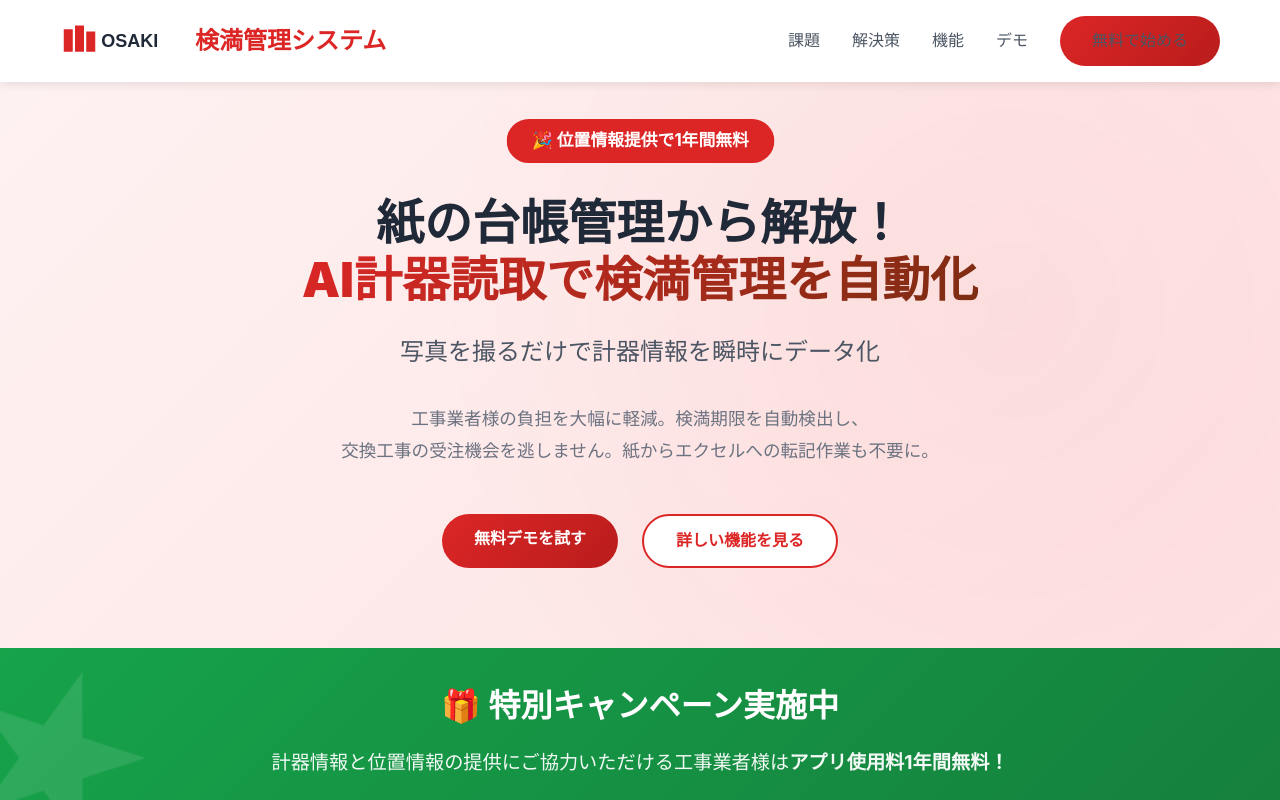
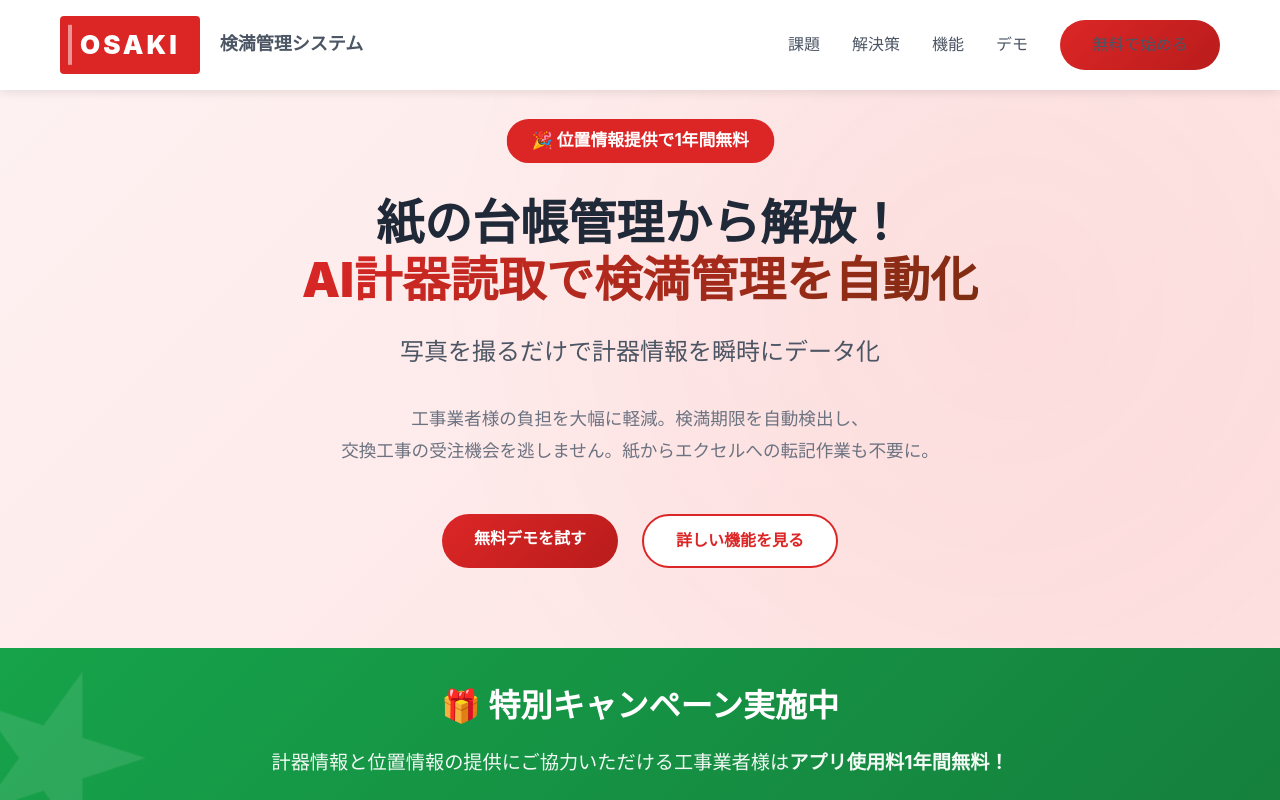
Before and after one commit to IB6644/LP-kenman, a website: page index.html in a window 1280 px wide. Shown: the top 800 px of the page. Drawn offline with Linux system fonts and the light colour scheme.

Commit message:
Update OSAKI logo design across all pages - Remove bar graph SVG elements - Implement official OSAKI brand logo style - Add red background badge design for OSAKI text - Consistent logo styling across all pages - Professional typography with proper spacing

```diff
--- a/admin-demo.html
+++ b/admin-demo.html
@@ -313,12 +313,8 @@
     <!-- Header -->
     <header class="admin-header">
         <div class="logo-section">
-            <svg width="40" height="40" viewBox="0 0 60 60" xmlns="http://www.w3.org/2000/svg">
-                <rect x="5" y="15" width="12" height="30" fill="#DC2626"/>
-                <rect x="20" y="10" width="12" height="35" fill="#DC2626"/>
-                <rect x="35" y="18" width="12" height="27" fill="#DC2626"/>
-            </svg>
-            <span class="logo-text">検満管理台帳システム</span>
+            <span style="background: #DC2626; color: white; padding: 6px 16px; border-radius: 4px; font-size: 20px; font-weight: 900; letter-spacing: 2px;">OSAKI</span>
+            <span class="logo-text" style="margin-left: 10px;">検満管理台帳システム</span>
         </div>
         <div class="user-info">
             <div class="notification-bell">
--- a/index.html
+++ b/index.html
@@ -43,11 +43,44 @@
         .logo {
             display: flex;
             align-items: center;
-            gap: 15px;
-            font-size: 1.5rem;
-            font-weight: bold;
-            color: #DC2626;
             text-decoration: none;
+            transition: all 0.3s;
+        }
+
+        .logo:hover {
+            transform: translateX(5px);
+        }
+
+        .logo-osaki {
+            display: inline-flex;
+            align-items: center;
+            background: #DC2626;
+            color: white;
+            padding: 8px 20px;
+            border-radius: 4px;
+            font-size: 26px;
+            font-weight: 900;
+            letter-spacing: 3px;
+            position: relative;
+        }
+
+        .logo-osaki::before {
+            content: '';
+            position: absolute;
+            left: 8px;
+            top: 50%;
+            transform: translateY(-50%);
+            width: 4px;
+            height: 70%;
+            background: white;
+            opacity: 0.5;
+        }
+
+        .logo-system {
+            margin-left: 20px;
+            color: #4B5563;
+            font-size: 18px;
+            font-weight: 600;
         }
 
         .nav-menu {
@@ -823,13 +856,8 @@
     <header class="header">
         <nav class="nav-container">
             <a href="#" class="logo">
-                <svg width="120" height="45" viewBox="0 0 160 60" xmlns="http://www.w3.org/2000/svg">
-                    <rect x="5" y="15" width="12" height="30" fill="#DC2626"/>
-                    <rect x="20" y="10" width="12" height="35" fill="#DC2626"/>
-                    <rect x="35" y="18" width="12" height="27" fill="#DC2626"/>
-                    <text x="55" y="38" font-family="Arial, sans-serif" font-size="24" font-weight="bold" fill="#1F2937">OSAKI</text>
-                </svg>
-                <span>検満管理システム</span>
+                <span class="logo-osaki">OSAKI</span>
+                <span class="logo-system">検満管理システム</span>
             </a>
             <ul class="nav-menu">
                 <li><a href="#problems">課題</a></li>
```
Also changed, not shown: index-kenman.html (+39 -11 lines), presentation-kenman.html (+6 -12 lines), presentation.html (+6 -12 lines).
